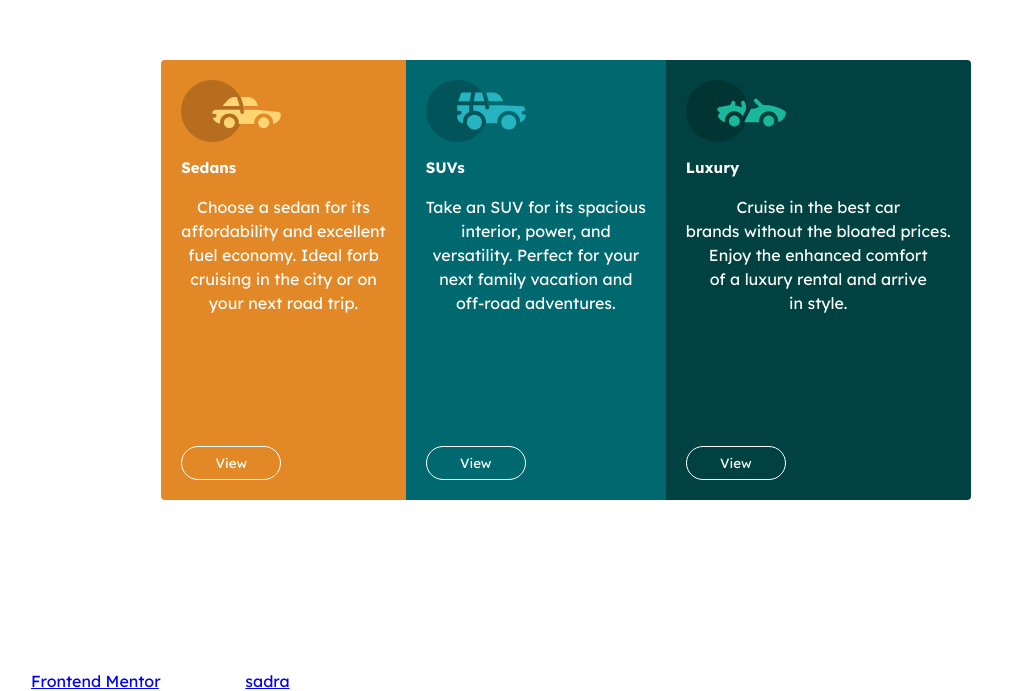
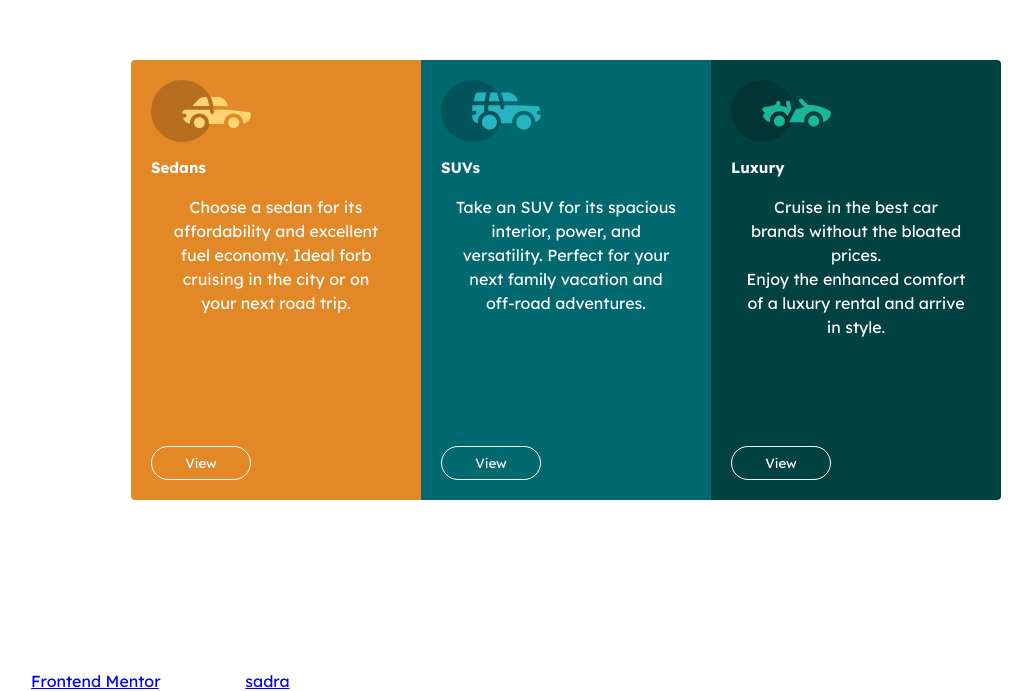
Before and after one commit to SadraDev89/column-frontend-mentor, a plain HTML site: page index.html in a window 1280 px wide. Shown: the part 111-802 px from the top of the page, without its empty margins (74-1106 px from the left). Drawn offline with Linux system fonts and the light colour scheme.

Commit message:
Update style.css

```diff
--- a/design/style.css
+++ b/design/style.css
@@ -32,6 +32,7 @@ body {
     height: 400px;
     line-height: 1.5;
     border-radius: 4px 0 0 4px;
+    width: 250px;
 
     button {
         background-color: var(--gold);
@@ -48,6 +49,7 @@ body {
     padding: 20px;
     height: 400px;
     line-height: 1.5;
+    width: 250px;
 
     button {
         background-color: var(--cyan);
@@ -65,6 +67,7 @@ body {
     height: 400px;
     line-height: 1.5;
     border-radius: 0 4px 4px 0;
+    width: 250px;
 
     button {
         background-color: var(--green);
```
